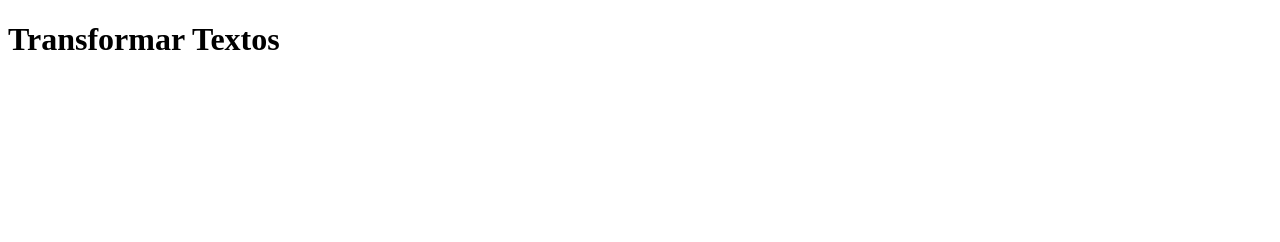
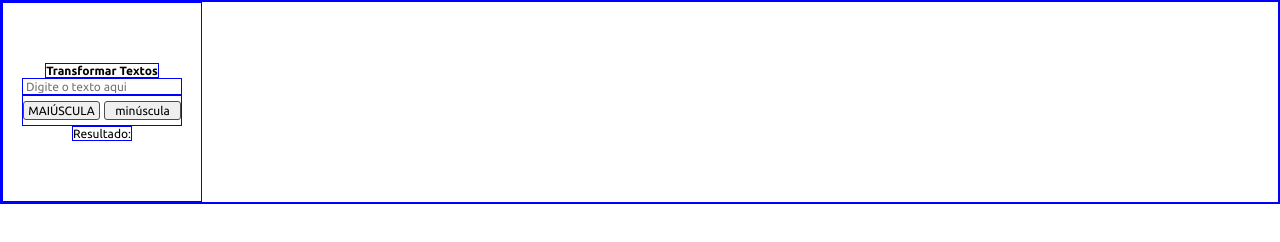
Before and after one commit to AlbertZiurk/exTransformeTexto, a browser extension: page index.html in a window 1280 px wide. Drawn offline with Linux system fonts and the light colour scheme.

Commit message:
:sparkles: feat(index, style): Atualização da estrutura base do HTML  e criação da folha de estilos personalizada.

```diff
--- a/index.html
+++ b/index.html
@@ -3,11 +3,37 @@
   <head>
     <meta charset="UTF-8" />
     <meta name="viewport" content="width=device-width, initial-scale=1.0" />
+
+    <!-- Adicionando Fontes Google -->
+    <link rel="preconnect" href="https://fonts.googleapis.com" />
+    <link rel="preconnect" href="https://fonts.gstatic.com" crossorigin />
+    <link
+      href="https://fonts.googleapis.com/css2?family=Ubuntu:ital,wght@0,300;0,400;0,500;0,700;1,300;1,400;1,500;1,700&display=swap"
+      rel="stylesheet"
+    />
+
+    <!--  -->
+    <link rel="stylesheet" href="style.css" />
     <title>Extensão TT</title>
   </head>
   <body>
-    <h1>Transformar Textos</h1>
+    <main>
+      <h1>Transformar Textos</h1>
 
+      <input
+        type="text"
+        placeholder="Digite o texto aqui"
+        name="text"
+        id="input-text"
+        class="input-text"
+      />
 
+      <div class="container-button">
+        <button type="button" class="btn" id="btnMaiuscula">MAIÚSCULA</button>
+        <button type="button" class="btn" id="btnMinuscula">minúscula</button>
+      </div>
+
+      <div name="resultado" class="resultado" id="resultado">Resultado:</div>
+    </main>
   </body>
 </html>
--- /dev/null
+++ b/style.css
@@ -0,0 +1,57 @@
+* {
+    margin: 0;
+    padding: 0;
+    box-sizing: border-box;
+
+    /* Fontes Google */
+    font-family: "Ubuntu", sans-serif;
+    font-size: 12px;
+
+    /* Borda de Desenvolvimento */
+    border: 1px solid blue;
+}
+
+/* body {
+    width: 100vw;
+    height: 100vh;
+} */
+
+main {
+    width: 200px;
+    height: 200px;
+
+    /* FlexBox */
+    display: flex;
+    flex-direction: column;
+    align-items: center;
+    justify-content: center;
+}
+
+.input-text {
+    width: 160px;
+    padding: 1px 3px;
+    outline: none;
+}
+
+.container-button {
+    width: 160px;
+    padding: 5px 0;
+
+    /* Flexbox */
+    display: flex;
+    justify-content: space-between;
+}
+
+.btn {
+    width: 77px;
+    padding: 2px;
+    border-radius: 3px;
+    border: 1px solid #4c4c4d;
+    cursor: pointer;
+}
+
+/* Configuração do:
+Cabeçalho
+Resultado
+Rodapé
+*/
```
